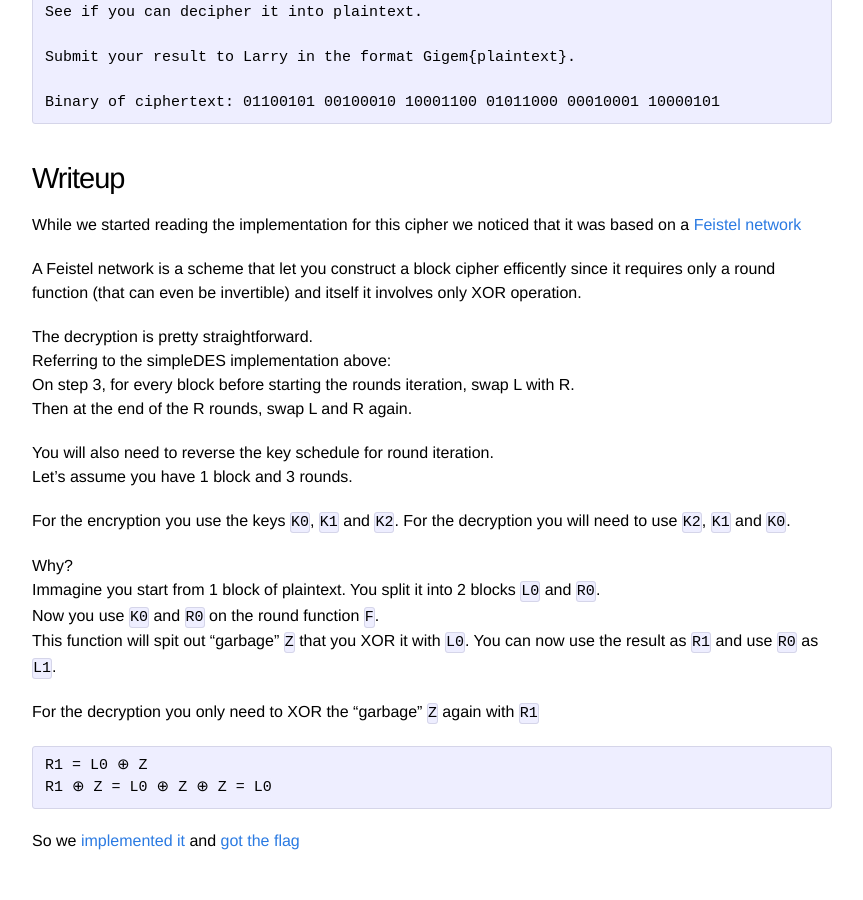
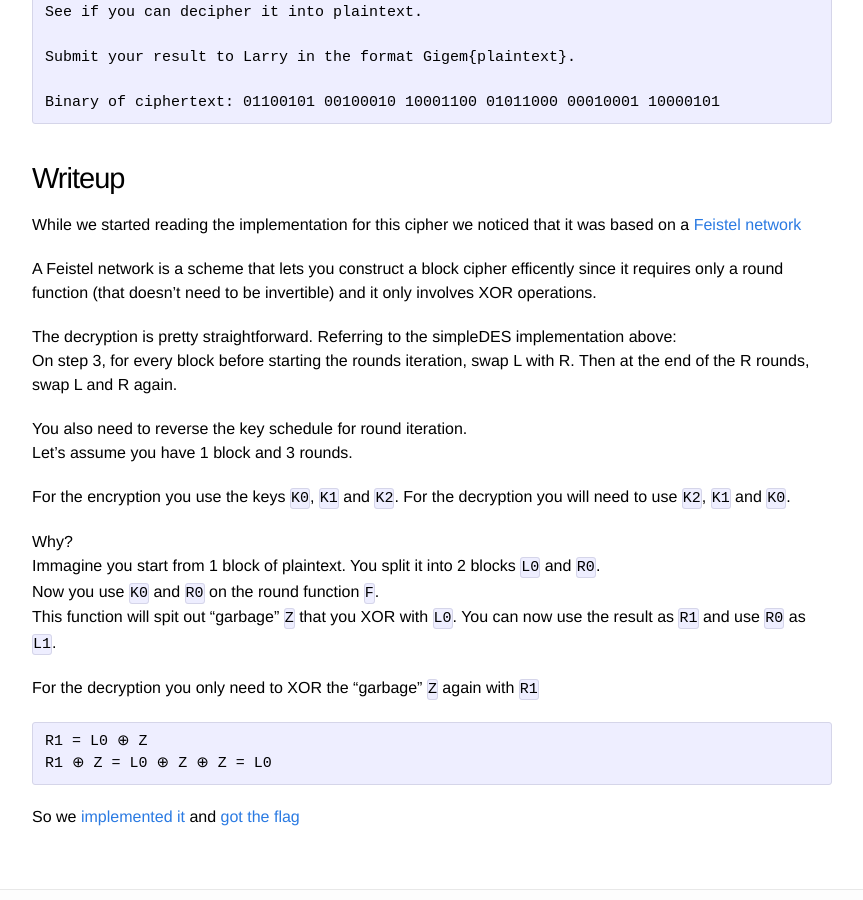
Before and after one commit to PequalsNP-team/pequalsnp-team.github.io, a Jekyll site: the page built from _posts/2018-02-26-simpleDES.md, in a window 1280 px wide and 900 px high, scrolled down 1147 px. Shown: the whole window, without its empty margins (208-1071 px from the left). Built offline with Jekyll 4.4.1, drawn with Linux system fonts in a browser that asks for light colours; comment, search, counter and statistics services are not loaded.

Commit message:
Update 2018-02-26-simpleDES.md

```diff
--- a/_posts/2018-02-26-simpleDES.md
+++ b/_posts/2018-02-26-simpleDES.md
@@ -57,14 +57,14 @@ Binary of ciphertext: 01100101 00100010 10001100 01011000 00010001 10000101
 
 While we started reading the implementation for this cipher we noticed that it was based on a [Feistel network](https://en.wikipedia.org/wiki/Feistel_cipher)
 
-A Feistel network is a scheme that let you construct a block cipher efficently since it requires only a round function (that can even be invertible) and itself it involves only XOR operation.
+A Feistel network is a scheme that lets you construct a block cipher efficently since it requires only a round function (that doesn't need to be invertible) and it only involves XOR operations.
 
 The decryption is pretty straightforward.
 Referring to the simpleDES implementation above:
 On step 3, for every block before starting the rounds iteration, swap L with R.
 Then at the end of the R rounds, swap L and R again.
 
-You will also need to reverse the key schedule for round iteration.
+You also need to reverse the key schedule for round iteration.
 Let's assume you have 1 block and 3 rounds.
 
 For the encryption you use the keys `K0`, `K1` and `K2`.
@@ -73,7 +73,7 @@ For the decryption you will need to use `K2`, `K1` and `K0`.
 Why?
 Immagine you start from 1 block of plaintext. You split it into 2 blocks `L0` and `R0`.
 Now you use `K0` and `R0` on the round function `F`.
-This function will spit out "garbage" `Z` that you XOR it with `L0`.
+This function will spit out "garbage" `Z` that you XOR with `L0`.
 You can now use the result as `R1` and use `R0` as `L1`.
 
 For the decryption you only need to XOR the "garbage" `Z` again with `R1`
```
